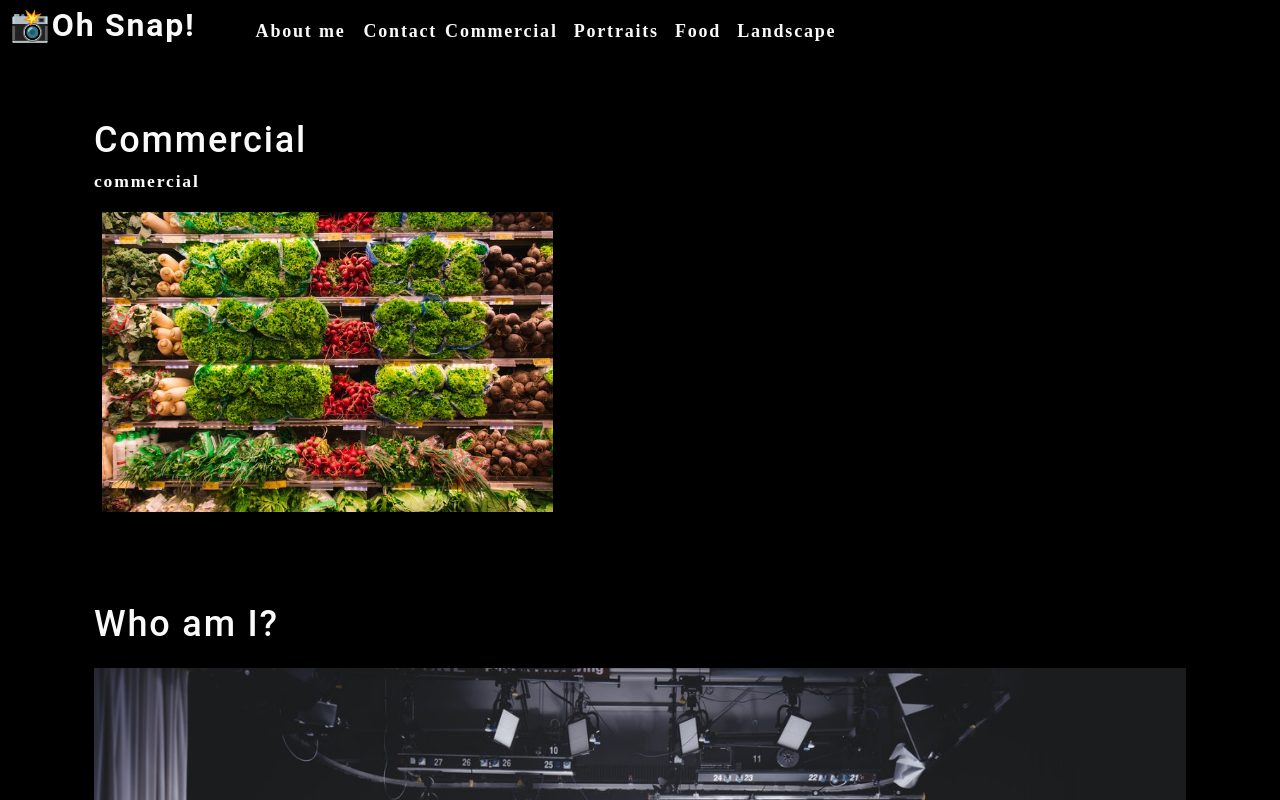
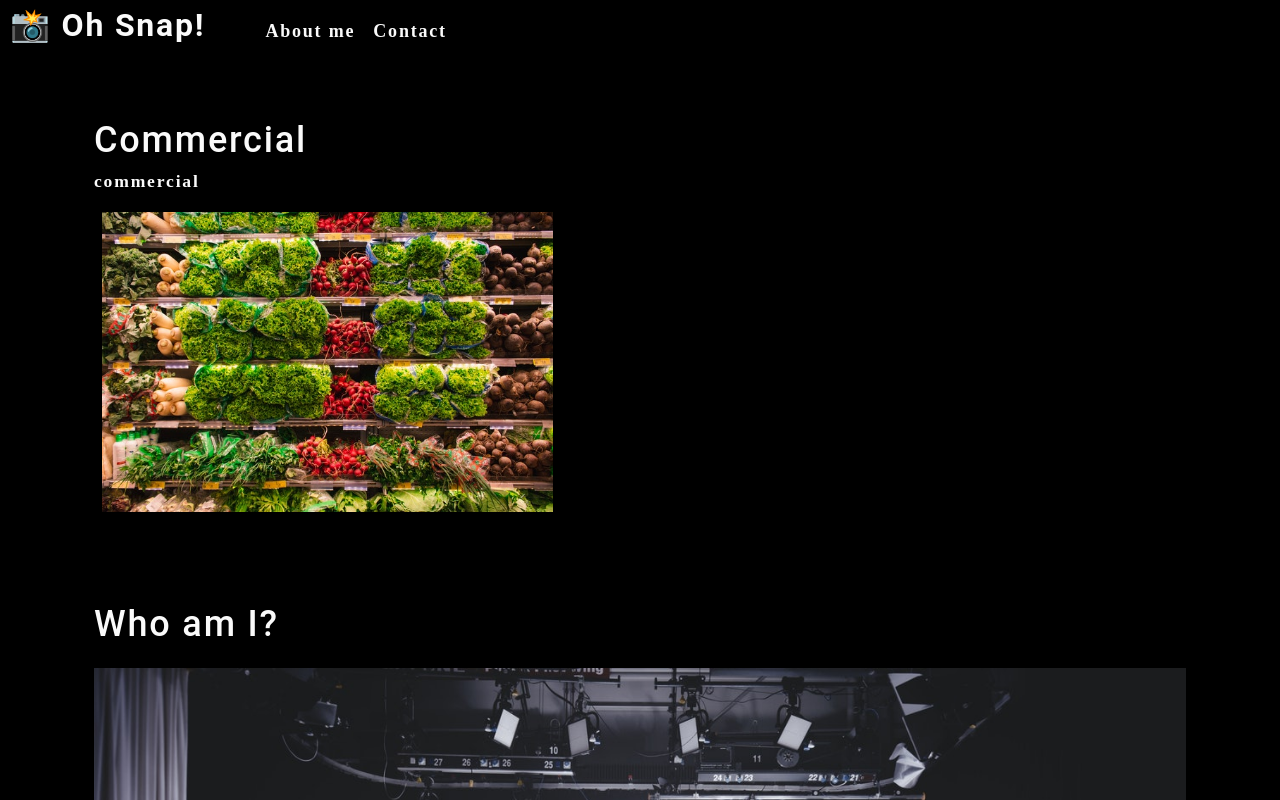
Before and after one commit to Bullbotbam/photo-port, a React (Create React App) app: page / in a window 1280 px wide. Shown: the top 800 px of the page. Built offline with nearby package versions, Linux system fonts and the light colour scheme.

Commit message:
working with state and effect to manipulate the DOM

```diff
--- a/src/App.js
+++ b/src/App.js
@@ -1,12 +1,31 @@
-import React from 'react';
+import React, { useState } from 'react';
 import About from './components/About';
 import Nav from './components/Nav';
 import Gallery from './components/Gallery';
 
 function App() {
+	const [categories] = useState([
+		{
+			name: 'commercial',
+			description:
+				'Photos of grocery stores, food trucks, and other commercial projects',
+		},
+		{ name: 'portraits', description: 'Portraits of people in my life' },
+		{ name: 'food', description: 'Delicious delicacies' },
+		{
+			name: 'landscape',
+			description: 'Fields, farmhouses, waterfalls, and the beauty of nature',
+		},
+	]);
+
+	const [currentCategory, setCurrentCategory] = useState(categories[0]);
 	return (
 		<div>
-			<Nav></Nav>
+			<Nav
+				categaories={categories}
+				setCurrentCategory={setCurrentCategory}
+				currentCategory={currentCategory}
+			></Nav>
 			<main>
 				<Gallery></Gallery>
 				<About></About>
--- a/src/components/Nav/index.js
+++ b/src/components/Nav/index.js
@@ -1,49 +1,42 @@
-import React from 'react';
+import React, { useEffect } from 'react';
 import { capitalizeFirstLetter } from '../../utils/helpers';
 
-function Nav() {
-	const categories = [
-		{
-			name: 'commercial',
-			description:
-				'Photos of grocery stores, food trucks, and other commercial projects',
-		},
-		{ name: 'portraits', description: 'Portraits of people in my life' },
-		{ name: 'food', description: 'Delicious delicacies' },
-		{
-			name: 'landscape',
-			description: 'Fields, farmhouses, waterfalls, and the beauty of nature',
-		},
-	];
-	const handleClick = (item) => {
-		console.log(item);
-		return item;
-	};
+function Nav(props) {
+	const { categories = [], setCurrentCategory, currentCategory } = props;
+
+	useEffect(() => {
+		document.title = capitalizeFirstLetter(currentCategory.name);
+	}, [currentCategory]);
+
 	return (
 		<header className="flex-row px-1">
 			<h2>
 				<a data-testid="link" href="/">
 					<span role="img" aria-label="camera">
+						{' '}
 						📸
-					</span>
+					</span>{' '}
 					Oh Snap!
 				</a>
 			</h2>
 			<nav>
 				<ul className="flex-row">
 					<li className="mx-2">
-						<a data-testid="about" href="#about">
-							About me
-						</a>
+						<a href="#about">About me</a>
 					</li>
 					<li>
 						<span>Contact</span>
 					</li>
 					{categories.map((category) => (
-						<li className="mx-1" key={category.name}>
+						<li
+							className={`mx-1 ${
+								currentCategory.name === category.name && 'navActive'
+							}`}
+							key={category.name}
+						>
 							<span
 								onClick={() => {
-									handleClick(category.name);
+									setCurrentCategory(category);
 								}}
 							>
 								{capitalizeFirstLetter(category.name)}
```
